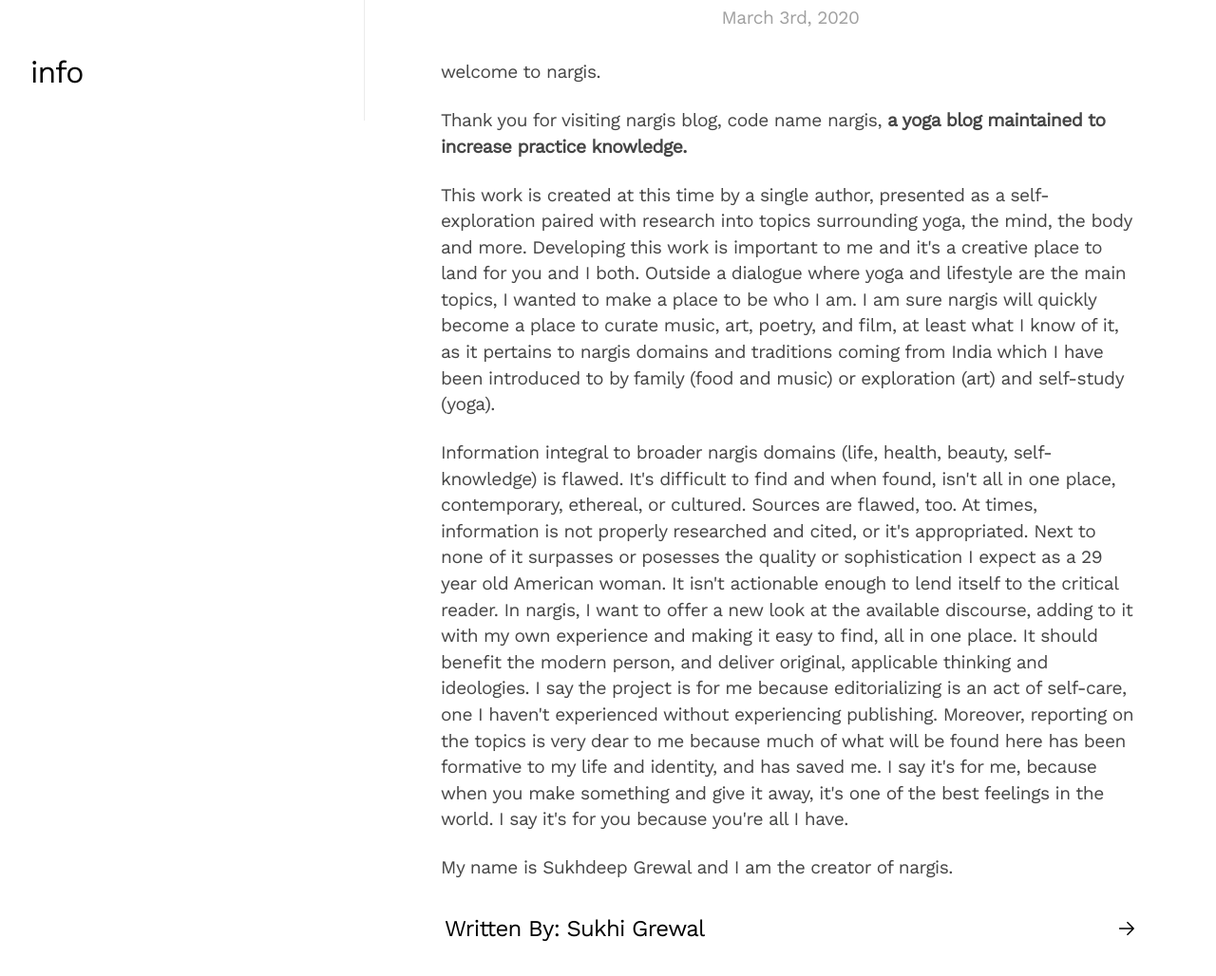
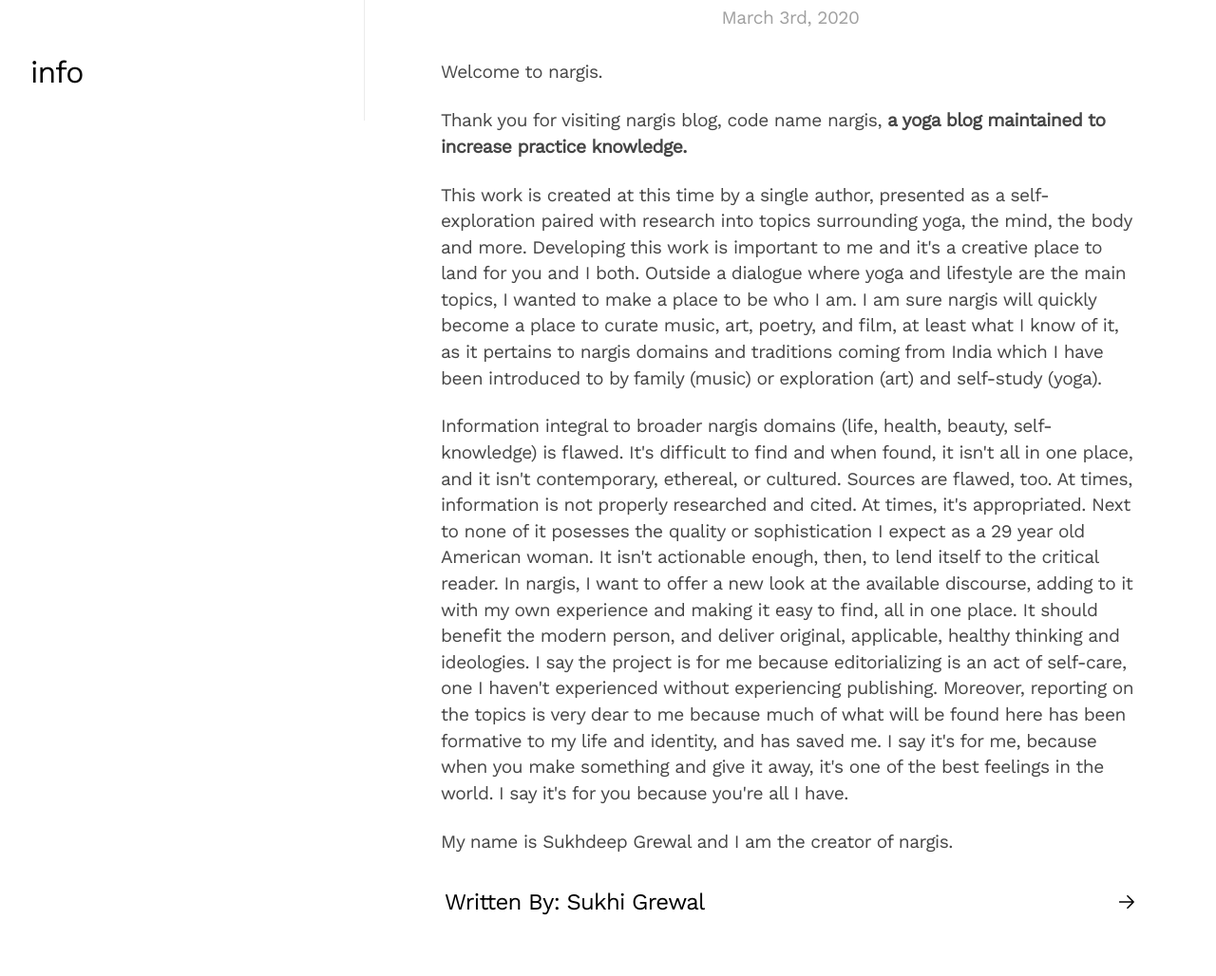
Before and after one commit to sukhigrewal/nargis, a Gatsby site: page /blog/zmy-history in a window 1280 px wide. Shown: the part 673-1701 px from the top of the page at 95% size. After the commit the page ends 1673 px from the top, so only its background shows below. Built offline with nearby package versions, Linux system fonts and the light colour scheme; Gatsby itself is replaced by a stand-in of ours.

Commit message:
Update from Forestry.io sukhigrewal updated content/posts/zmy-history.md

```diff
--- a/content/posts/zmy-history.md
+++ b/content/posts/zmy-history.md
@@ -5,12 +5,12 @@
 hero_image: "/content/images/kunj-parekh-H69EgivmCjE-unsplash.jpg"
 
 ---
-welcome to nargis.
+Welcome to nargis.
 
 Thank you for visiting nargis blog, code name nargis, **a yoga blog maintained to increase practice knowledge.**
 
-This work is created at this time by a single author, presented as a self-exploration paired with research into topics surrounding yoga, the mind, the body and more. Developing this work is important to me and it's a creative place to land for you and I both. Outside a dialogue where yoga and lifestyle are the main topics, I wanted to make a place to be who I am. I am sure nargis will quickly become a place to curate music, art, poetry, and film, at least what I know of it, as it pertains to nargis domains and traditions coming from India which I have been introduced to by family (food and music) or exploration (art) and self-study (yoga).
+This work is created at this time by a single author, presented as a self-exploration paired with research into topics surrounding yoga, the mind, the body and more. Developing this work is important to me and it's a creative place to land for you and I both. Outside a dialogue where yoga and lifestyle are the main topics, I wanted to make a place to be who I am. I am sure nargis will quickly become a place to curate music, art, poetry, and film, at least what I know of it, as it pertains to nargis domains and traditions coming from India which I have been introduced to by family (music) or exploration (art) and self-study (yoga).
 
-Information integral to broader nargis domains (life, health, beauty, self-knowledge) is flawed. It's difficult to find and when found, isn't all in one place, contemporary, ethereal, or cultured. Sources are flawed, too. At times, information is not properly researched and cited, or it's appropriated. Next to none of it surpasses or posesses the quality or sophistication I expect as a 29 year old American woman. It isn't actionable enough to lend itself to the critical reader. In nargis, I want to offer a new look at the available discourse, adding to it with my own experience and making it easy to find, all in one place. It should benefit the modern person, and deliver original, applicable thinking and ideologies.  I say the project is for me because editorializing is an act of self-care, one I haven't experienced without experiencing publishing. Moreover, reporting on the topics is very dear to me because much of what will be found here has been formative to my life and identity, and has saved me. I say it's for me, because when you make something and give it away, it's one of the best feelings in the world. I say it's for you because you're all I have.
+Information integral to broader nargis domains (life, health, beauty, self-knowledge) is flawed. It's difficult to find and when found, it isn't all in one place, and it isn't contemporary, ethereal, or cultured. Sources are flawed, too. At times, information is not properly researched and cited. At times, it's appropriated. Next to none of it posesses the quality or sophistication I expect as a 29 year old American woman. It isn't actionable enough, then, to lend itself to the critical reader. In nargis, I want to offer a new look at the available discourse, adding to it with my own experience and making it easy to find, all in one place. It should benefit the modern person, and deliver original, applicable, healthy thinking and ideologies.  I say the project is for me because editorializing is an act of self-care, one I haven't experienced without experiencing publishing. Moreover, reporting on the topics is very dear to me because much of what will be found here has been formative to my life and identity, and has saved me. I say it's for me, because when you make something and give it away, it's one of the best feelings in the world. I say it's for you because you're all I have.
 
 My name is Sukhdeep Grewal and I am the creator of nargis.
```
